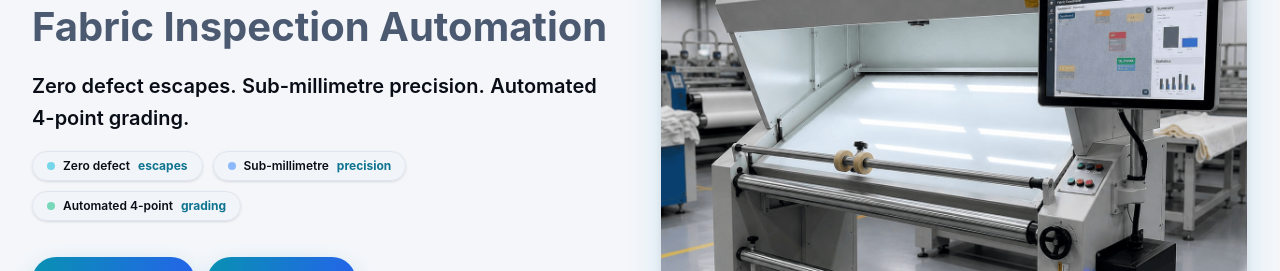
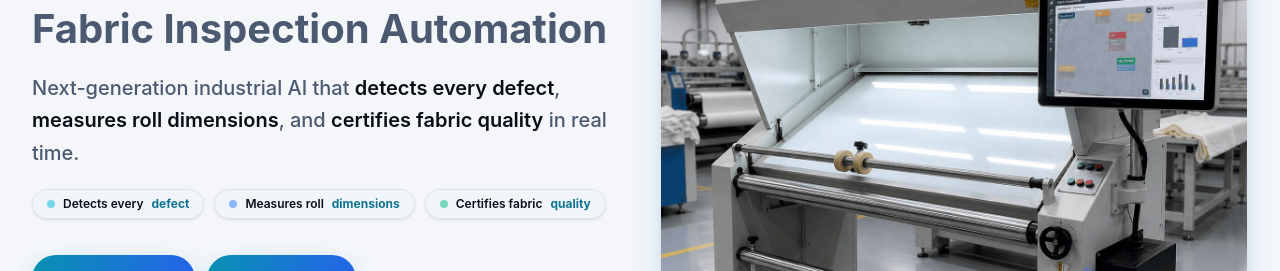
Before and after one commit to mninadmnobo/fabins_portfolio, a Next.js app in the folder frontend/: page / in a window 1280 px wide. Shown: the part 333-604 px from the top of the page. Built offline with nearby package versions, Linux system fonts and the light colour scheme; no server answers.

Commit message:
style: update Hero section with next-generation industrial AI tagline sentence

```diff
--- a/frontend/components/sections/HeroSection.tsx
+++ b/frontend/components/sections/HeroSection.tsx
@@ -41,25 +41,23 @@ export const HeroSection = () => (
           </motion.h1>
 
           {/* Wonderful 3-Pillar Tagline Component */}
-          <motion.div {...fadeUpProps(0.18)} className="mt-6 space-y-3">
+          <motion.div {...fadeUpProps(0.18)} className="mt-6 space-y-4">
             <p className="max-w-xl text-lg font-medium leading-relaxed text-ink-muted sm:text-xl">
-              <span className="text-ink font-semibold">Zero defect escapes.</span>{' '}
-              <span className="text-ink font-semibold">Sub-millimetre precision.</span>{' '}
-              <span className="text-ink font-semibold">Automated 4-point grading.</span>
+              Next-generation industrial AI that <span className="text-ink font-semibold">detects every defect</span>, <span className="text-ink font-semibold">measures roll dimensions</span>, and <span className="text-ink font-semibold">certifies fabric quality</span> in real time.
             </p>
 
             <div className="flex flex-wrap items-center gap-2.5 pt-1">
               <span className="inline-flex items-center gap-2 rounded-full border border-line bg-panel-2/90 px-3.5 py-1.5 text-xs font-semibold text-ink shadow-sm backdrop-blur-sm transition-all hover:border-accent/40 hover:shadow-md">
                 <span className="h-2 w-2 rounded-full bg-cyan-500 animate-pulse" />
-                Zero defect <span className="text-accent font-bold">escapes</span>
+                Detects every <span className="text-accent font-bold">defect</span>
               </span>
               <span className="inline-flex items-center gap-2 rounded-full border border-line bg-panel-2/90 px-3.5 py-1.5 text-xs font-semibold text-ink shadow-sm backdrop-blur-sm transition-all hover:border-accent/40 hover:shadow-md">
                 <span className="h-2 w-2 rounded-full bg-blue-500 animate-pulse" />
-                Sub-millimetre <span className="text-accent font-bold">precision</span>
+                Measures roll <span className="text-accent font-bold">dimensions</span>
               </span>
               <span className="inline-flex items-center gap-2 rounded-full border border-line bg-panel-2/90 px-3.5 py-1.5 text-xs font-semibold text-ink shadow-sm backdrop-blur-sm transition-all hover:border-accent/40 hover:shadow-md">
                 <span className="h-2 w-2 rounded-full bg-emerald-500 animate-pulse" />
-                Automated 4-point <span className="text-accent font-bold">grading</span>
+                Certifies fabric <span className="text-accent font-bold">quality</span>
               </span>
             </div>
           </motion.div>
```
